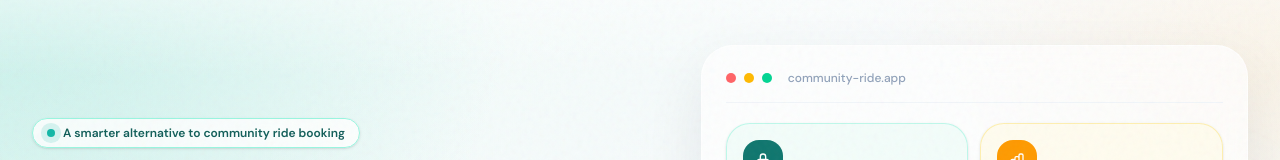
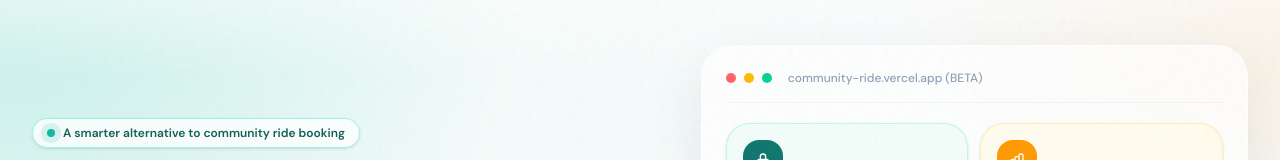
Before and after one commit to kloyaa/kawingride, a Next.js app: page / in a window 1280 px wide. Shown: the part 124-284 px from the top of the page. Built offline with nearby package versions, Linux system fonts and the light colour scheme.

Commit message:
fix: site url

```diff
--- a/components/landing/landing-page.tsx
+++ b/components/landing/landing-page.tsx
@@ -178,7 +178,7 @@ export function LandingPage() {
                   <span className="h-2.5 w-2.5 rounded-full bg-red-400" />
                   <span className="h-2.5 w-2.5 rounded-full bg-amber-400" />
                   <span className="h-2.5 w-2.5 rounded-full bg-emerald-400" />
-                  <span className="ml-2 text-xs font-medium text-slate-400 dark:text-slate-500">community-ride.app</span>
+                  <span className="ml-2 text-xs font-medium text-slate-400 dark:text-slate-500">community-ride.vercel.app (BETA)</span>
                 </div>
 
                 <div className="grid grid-cols-1 gap-3 sm:grid-cols-2">
```
